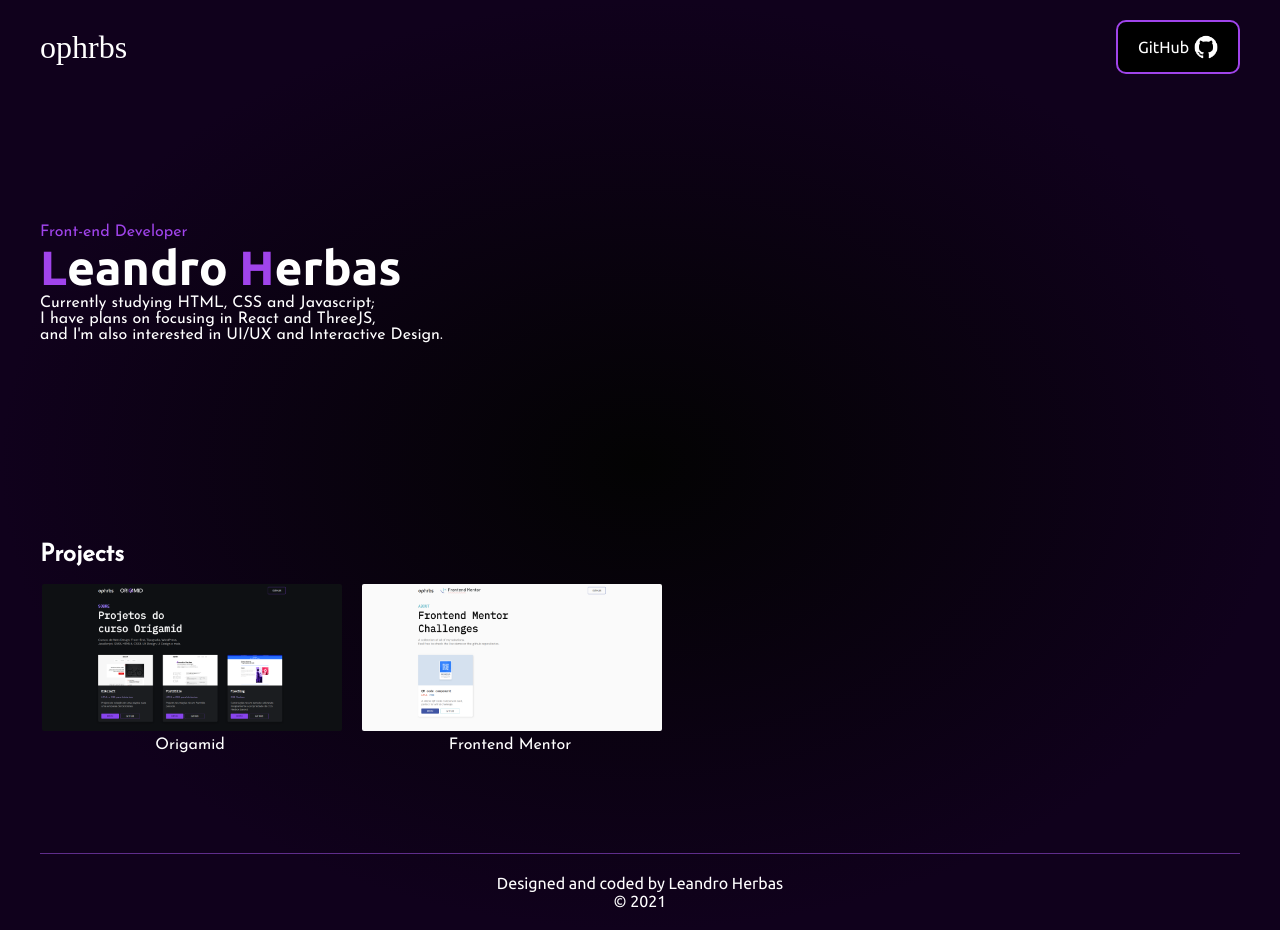
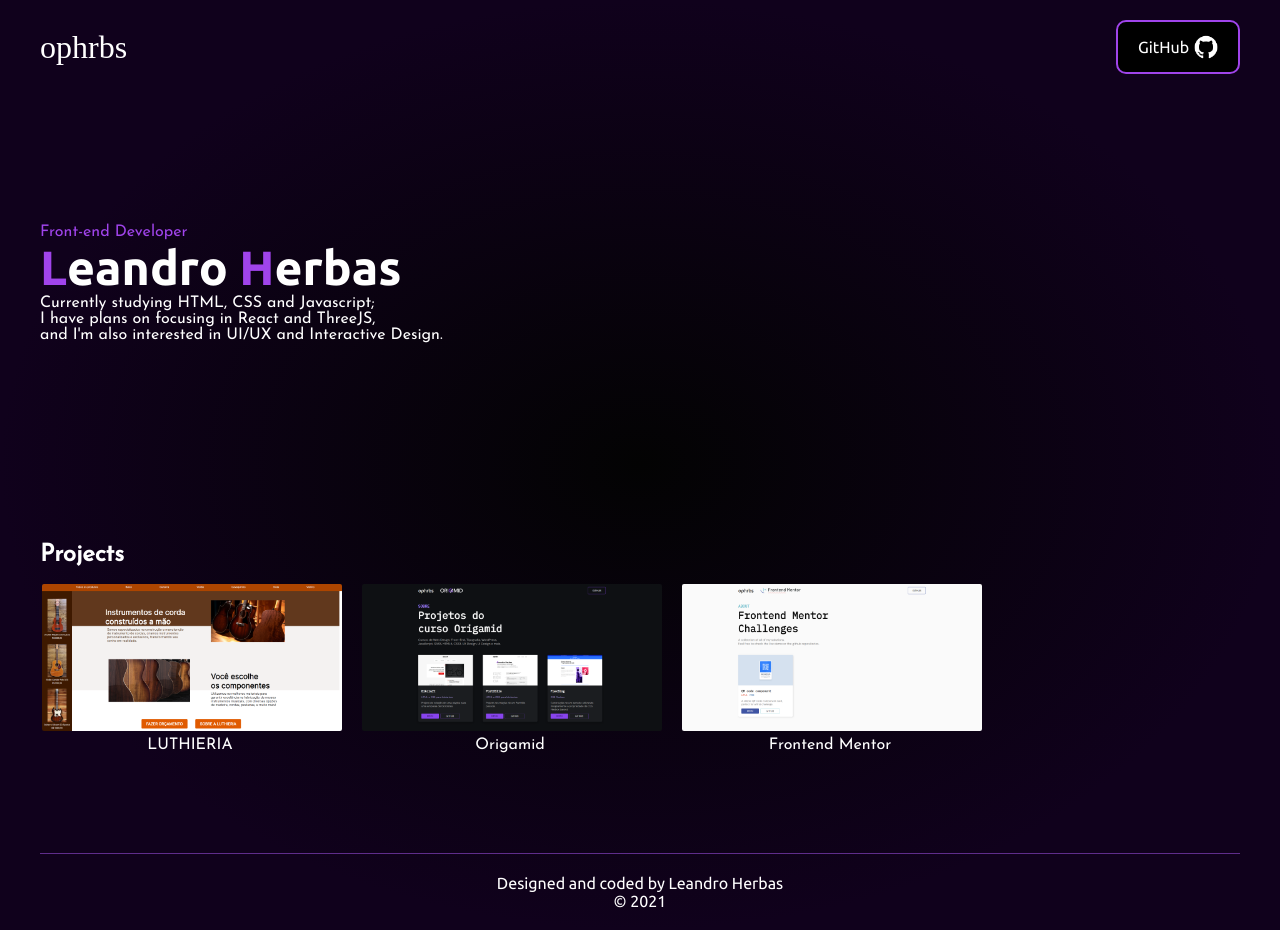
Before and after one commit to ophrbs/ophrbs.github.io, a plain HTML site: page index.html in a window 1280 px wide. Drawn offline with Linux system fonts and the light colour scheme; a web font is replaced by a local one.

Commit message:
feat: add luthieria

```diff
--- a/index.html
+++ b/index.html
@@ -24,6 +24,10 @@
       <h2>Projects</h2>
       <div class="projects-list">
         <div class="project-card">
+          <a href="https://ophrbs.github.io/LUTHIERIA/"><img src="./img/project-luthieria-img.png" alt="LUTHIERIA"></a>
+          <p>LUTHIERIA</p>
+        </div>
+        <div class="project-card">
           <a href="https://ophrbs.github.io/Origamid/"><img src="./img/project-origamid-img.png" alt="Origamid"></a>
           <p>Origamid</p>
         </div>
```
Also changed, not shown: img/project-luthieria-img.png (added).
